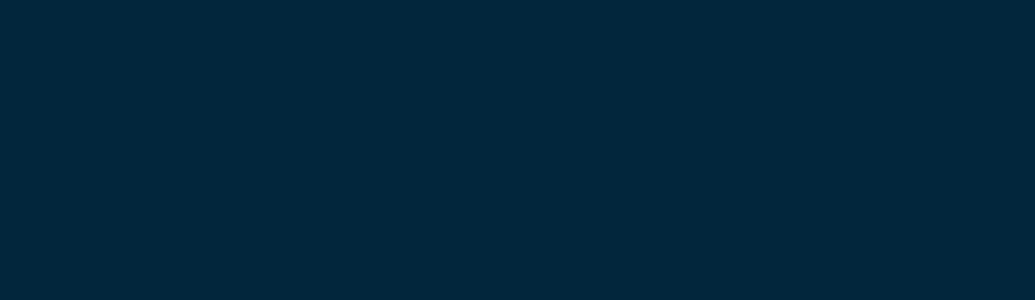
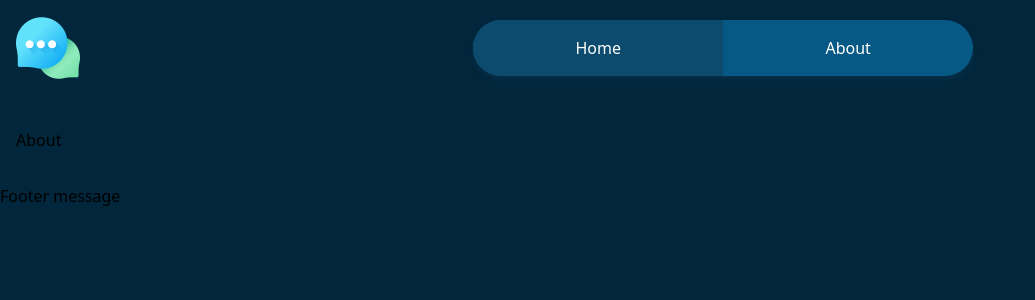
Before and after one commit to littlegod20/A-real-time-chat-app, a React (Vite) app: page /about in a window 1280 px wide. Before the commit this address had no page. Shown: the top 300 px of the page, without its empty margins (0-1035 px from the left). Built offline with nearby package versions, Linux system fonts and the light colour scheme.

Commit message:
finished working on DesktopMenu of the NavBar

```diff
--- a/src/App.tsx
+++ b/src/App.tsx
@@ -5,16 +5,21 @@ import { BrowserRouter, Route, Routes } from "react-router-dom";
 import SignUp from "./pages/auth/SignUp";
 import Landing from "./pages/home/Landing";
 import MainLayout from "./layouts/MainLayout";
+import About from "./pages/home/About";
 
 function App() {
   return (
     <main>
       <BrowserRouter>
         <Routes>
+          {/* Authentication routes */}
           <Route path="/signup" element={<SignUp />} />
           <Route path="/login" element={<Login />} />
-          <Route element={<MainLayout/>}>
+
+          {/* Landing page routes */}
+          <Route element={<MainLayout />}>
             <Route index path="/" element={<Landing />} />
+            <Route path="/about" element={<About />} />
           </Route>
         </Routes>
       </BrowserRouter>
--- a/src/components/common/NavBar.tsx
+++ b/src/components/common/NavBar.tsx
@@ -2,6 +2,7 @@ import { useState } from "react";
 import chat from "../../assets/chat.png";
 import DesktopMenu from "../widgets/DesktopMenu";
 import MobileView from "../widgets/MobileMenu";
+import { Link } from "react-router-dom";
 
 const NavBar = () => {
   const [isMenuClicked, setIsMenuClicked] = useState(false);
@@ -13,7 +14,13 @@ const NavBar = () => {
     <nav className="w-full sticky top-0 flex p-4">
       {/* Logo section */}
       <section className="relative w-1/6 ">
-        <img src={chat} alt="logo image" className="w-12 sm:w-16" />
+        <Link to="/">
+          <img
+            src={chat}
+            alt="logo image"
+            className="w-12 sm:w-16 hover:cursor-pointer"
+          />
+        </Link>
       </section>
 
       {/* Desktop View for menu */}
--- a/src/components/widgets/DesktopMenu.tsx
+++ b/src/components/widgets/DesktopMenu.tsx
@@ -1,14 +1,34 @@
+import { useState } from "react";
+import { Link } from "react-router-dom";
+
 const DesktopMenu = () => {
+  const [isActive, setIsActive] = useState<string>("home");
+
+  const handleIsActive = (val: string) => {
+    setIsActive(val);
+  };
   return (
     <>
       <section className="hidden sm:w-4/5 sm:flex items-center justify-center">
-        <ul className="flex bg-sky-800 w-[500px] rounded-full text-white shadow-md shadow-sky-900">
-          <div className=" w-1/2 flex justify-center p-4 hover:bg-sky-900 rounded-l-full transition-all duration-300 ease-in hover:cursor-pointer">
+        <ul className="flex bg-sky-800 w-[500px] rounded-full text-white shadow-md shadow-sky-950">
+          <Link
+            to="/"
+            className={`w-1/2 flex justify-center p-4 hover:bg-sky-900 rounded-l-full transition-all duration-300 ease-in hover:cursor-pointer ${
+              isActive === "home" ? "bg-sky-900" : ""
+            }`}
+            onClick={() => handleIsActive("home")}
+          >
             <li>Home</li>
-          </div>
-          <div className=" w-1/2 flex justify-center p-4 hover:bg-sky-900 rounded-r-full transition-all duration-300 ease-in hover:cursor-pointer">
+          </Link>
+          <Link
+            to="/about"
+            className={`w-1/2 flex justify-center p-4 hover:bg-sky-900 rounded-r-full transition-all duration-300 ease-in hover:cursor-pointer  ${
+              isActive === "about" ? "bg-sky-900" : ""
+            }`}
+            onClick={() => handleIsActive("about")}
+          >
             <li>About</li>
-          </div>
+          </Link>
         </ul>
       </section>
     </>
--- a/src/components/widgets/MobileMenu.tsx
+++ b/src/components/widgets/MobileMenu.tsx
@@ -1,4 +1,5 @@
 import { Menu } from "lucide-react";
+import { Link } from "react-router-dom";
 
 interface MobileProps {
   handleHamburgerMenu: () => void;
@@ -19,12 +20,15 @@ const MobileView: React.FC<MobileProps> = ({
         {isMenuClicked ? (
           <div className="absolute top-10  w-full flex justify-center shadow-md">
             <ul className="w-full bg-sky-700 rounded-s-xl rounded-br-xl text-white flex flex-col justify-center items-center space-y-2">
-              <div className="p-3 border-b-[1px] w-full text-center">
+              <Link to="/" className="p-3 border-b-[1px] w-full text-center">
                 <li>Home</li>
-              </div>
-              <div className="p-3 w-full text-center hover:bg-sky-900">
+              </Link>
+              <Link
+                to="/about"
+                className="p-3 w-full text-center hover:bg-sky-900"
+              >
                 <li>About</li>
-              </div>
+              </Link>
             </ul>
           </div>
         ) : null}
--- /dev/null
+++ b/src/pages/home/About.tsx
@@ -0,0 +1,9 @@
+
+
+const About = () => {
+  return (
+    <div>About</div>
+  )
+}
+
+export default About
```
